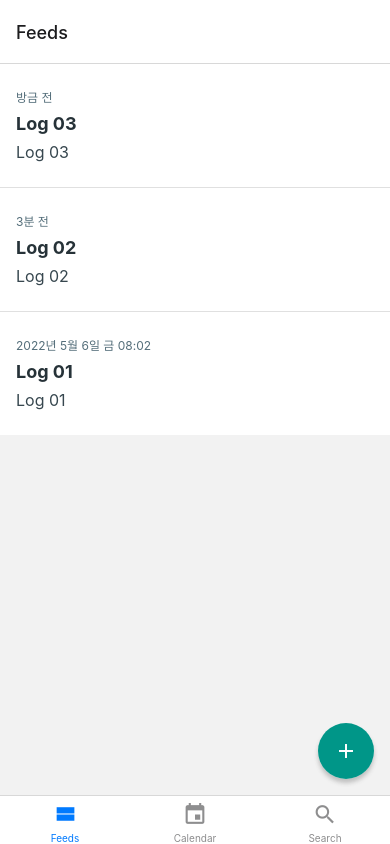
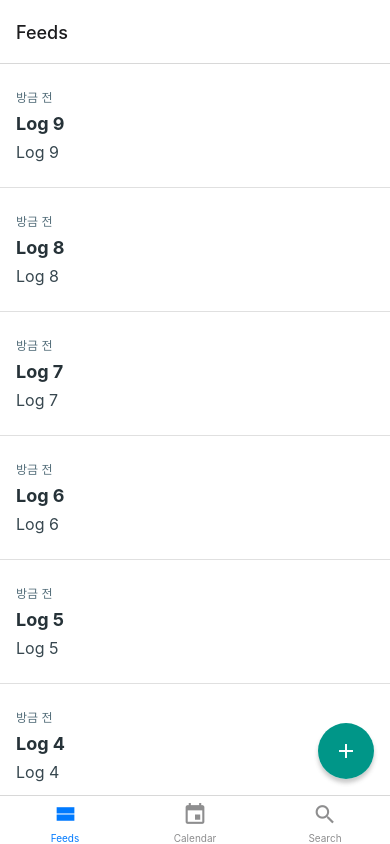
Before and after one commit to cocoburger/DayLog, a React Native app: screen /Feeds in a window 390 px wide. Built offline with nearby package versions, Linux system fonts and the light colour scheme.

Commit message:
6.5.2 완료

```diff
--- a/components/FeedList.js
+++ b/components/FeedList.js
@@ -2,7 +2,18 @@
 import {FlatList, StyleSheet, View} from 'react-native';
 import FeedListItem from './FeedListItem';
 
-function FeedList({logs}) {
+function FeedList({logs, onScrolledToBottom}) {
+  const onScroll = e => {
+    const {contentSize, layoutMeasurement, contentOffset} = e.nativeEvent;
+    const distanceFromBottom =
+      contentSize.height - layoutMeasurement.height - contentOffset.y;
+
+    if (distanceFromBottom < 72) {
+      onScrolledToBottom(true);
+    } else {
+      onScrolledToBottom(false);
+    }
+  };
   return (
     <FlatList
       data={logs}
@@ -10,6 +21,7 @@
       renderItem={({item}) => <FeedListItem log={item} />}
       keyExtractor={log => log.id}
       ItemSeparatorComponent={() => <View style={styles.separator} />}
+      onScroll={onScroll}
     />
   );
 }
--- a/components/FeedListItem.js
+++ b/components/FeedListItem.js
@@ -6,9 +6,7 @@
 function formatDate(date) {
   const d = new Date(date);
   const now = Date.now();
-  console.log(now);
   const diff = (now - d.getTime()) / 1000; //초단위
-  console.log('diff : ', diff);
 
   if (diff < 60 * 1) {
     return '방금 전';
--- a/components/FloatingWriteButton.js
+++ b/components/FloatingWriteButton.js
@@ -1,16 +1,41 @@
-import React from 'react';
-import {View, Platform, Pressable, StyleSheet} from 'react-native';
+import React, {useEffect, useRef} from 'react';
+import {View, Platform, Pressable, StyleSheet, Animated} from 'react-native';
 import Icon from 'react-native-vector-icons/MaterialIcons';
 import {useNavigation} from '@react-navigation/native';
 
-function FloatingWriteButton() {
-    const navigation = useNavigation();
+function FloatingWriteButton({hidden}) {
+  const navigation = useNavigation();
 
-    const onPress = () => {
-        navigation.navigate('Write');
-    }
-    return (
-    <View style={styles.wrapper}>
+  const onPress = () => {
+    navigation.navigate('Write');
+  };
+
+  const animation = useRef(new Animated.Value(0)).current;
+  useEffect(() => {
+    Animated.timing(animation, {
+      toValue: hidden ? 1 : 0,
+      useNativeDriver: true,
+    }).start();
+  }, [animation, hidden]);
+  return (
+    <Animated.View
+      style={[
+        styles.wrapper,
+        {
+          transform: [
+            {
+              translateY: animation.interpolate({
+                inputRange: [0, 10],
+                outputRange: [0, 88],
+              }),
+            },
+          ],
+          opacity: animation.interpolate({
+            inputRange: [0, 1],
+            outputRange: [1, 0],
+          }),
+        },
+      ]}>
       <Pressable
         style={({pressed}) => [
           styles.button,
@@ -19,11 +44,10 @@
           },
         ]}
         android_ripple={{color: 'white'}}
-        onPress={onPress}
-      >
+        onPress={onPress}>
         <Icon name="add" size={24} style={styles.icon} />
       </Pressable>
-    </View>
+    </Animated.View>
   );
 }
 
--- a/contexts/LogContext.js
+++ b/contexts/LogContext.js
@@ -5,26 +5,16 @@
 const LogContext = createContext();
 
 export function LogContextProvider({children}) {
-  const [logs, setLogs] = useState([
-    {
-      id: uuidv4(),
-      title: 'Log 03',
-      body: 'Log 03',
-      date: new Date().toISOString(),
-    },
-    {
-      id: uuidv4(),
-      title: 'Log 02',
-      body: 'Log 02',
-      date: new Date(Date.now() - 1000 * 60 * 3).toISOString(),
-    },
-    {
-      id: uuidv4(),
-      title: 'Log 01',
-      body: 'Log 01',
-      date: new Date(Date.now() - 1000 * 60 * 60 * 24 * 3).toISOString(),
-    },
-  ]);
+  const [logs, setLogs] = useState(
+    Array.from({length: 10})
+      .map((_, index) => ({
+        id: uuidv4(),
+        title: `Log ${index}`,
+        body: `Log ${index}`,
+        date: new Date().toISOString(),
+      }))
+      .reverse(),
+  )
 
   const onCreate = ({title, body, date}) => {
     const log = {
--- a/screens/CalendarScreen.js
+++ b/screens/CalendarScreen.js
@@ -1,21 +1,92 @@
-import React, {useContext} from 'react';
-import {StyleSheet, Text, View} from 'react-native';
+import React, {useState, useEffect, useRef} from 'react';
+import {Animated, Button, StyleSheet, Text, View} from 'react-native';
 import LogContext from '../contexts/LogContext';
 
-function CalendarScreen(props) {
-  const {text} = useContext(LogContext);
+function SlideLeftAndRight() {
+  const animation = useRef(new Animated.Value(0)).current;
+  const [enabled, setEnabled] = useState(false);
+
+  useEffect(() => {
+    Animated.timing(animation, {
+      toValue: enabled ? 1 : 0,
+      useNativeDriver: true,
+    }).start();
+  }, [enabled, animation]);
+
+  return (
+    <View>
+      <Animated.View
+        style={[
+          styles.rectangle,
+          {
+            transform: [
+              {
+                translateX: animation.interpolate({
+                  inputRange: [0, 1],
+                  outputRange: [0, 150],
+                }),
+              },
+            ],
+            opacity: animation.interpolate({
+              inputRange: [0, 1],
+              outputRange: [1, 0],
+            }),
+          },
+        ]}
+      />
+      <Button
+        title="Toggle"
+        onPress={() => {
+          setEnabled(!enabled);
+        }}
+      />
+    </View>
+  );
+}
+
+function FadeInAndOut() {
+  const animation = useRef(new Animated.Value(1)).current;
+  const [hidden, setHidden] = useState(false);
+  useEffect(() => {
+    Animated.timing(animation, {
+      toValue: hidden ? 0 : 1,
+      useNativeDriver: true,
+    }).start();
+  }, [hidden, animation]);
+  return (
+    <View>
+      <Animated.View
+        style={[
+          styles.rectangle,
+          {
+            opacity: animation,
+          },
+        ]}
+      />
+      <Button
+        title="Toggle"
+        onPress={() => {
+          setHidden(!hidden);
+        }}
+      />
+    </View>
+  );
+}
+
+function CalendarScreen() {
   return (
     <View style={styles.block}>
-      <Text style={styles.text}>text: {text}</Text>
+      <SlideLeftAndRight />
     </View>
   );
 }
 
 const styles = StyleSheet.create({
   block: {},
-  text: {
-    padding: 16,
-    fontSize: 24,
+  rectangle: {
+    width: 100,
+    height: 100,
+    backgroundColor: 'black',
   },
 });
 
--- a/screens/FeedScreen.js
+++ b/screens/FeedScreen.js
@@ -1,16 +1,22 @@
-import React, {useContext} from 'react';
+import React, {useContext, useState} from 'react';
 import {StyleSheet, Text, TextInput, View} from 'react-native';
 import LogContext from '../contexts/LogContext';
 import FloatingWriteButton from '../components/FloatingWriteButton';
 import FeedList from '../components/FeedList';
 function FeedScreen() {
   const {logs} = useContext(LogContext);
-  console.log(JSON.stringify(logs, null, 2));
+  const [hidden, setHidden] = useState(false);
+
+  const onScrolledToBottom = (isBottom) => {
+      if(hidden !== isBottom) {
+          setHidden(isBottom);
+      }
+  };
 
   return (
     <View style={styles.block}>
-      <FeedList logs={logs} />
-      <FloatingWriteButton />
+      <FeedList logs={logs} onScrolledToBottom={onScrolledToBottom}/>
+      <FloatingWriteButton hidden={hidden} />
     </View>
   );
 }
```
